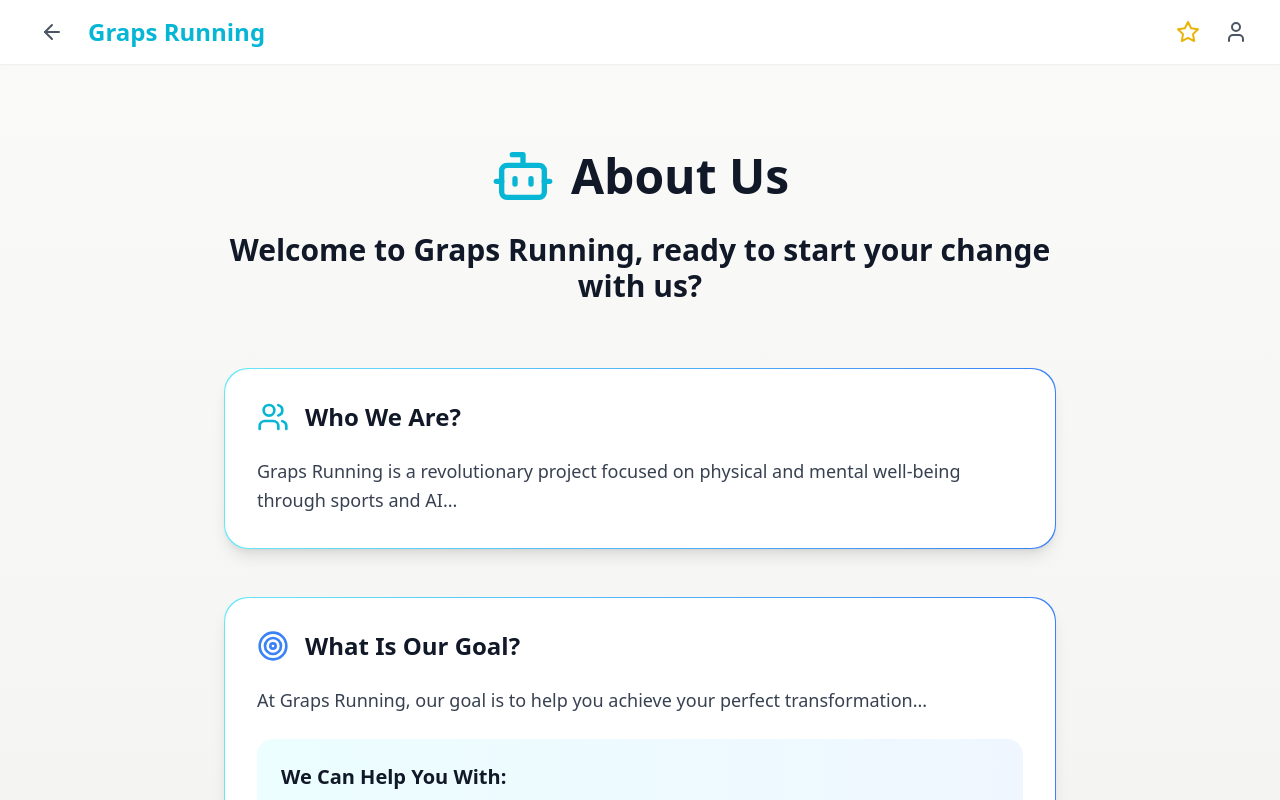
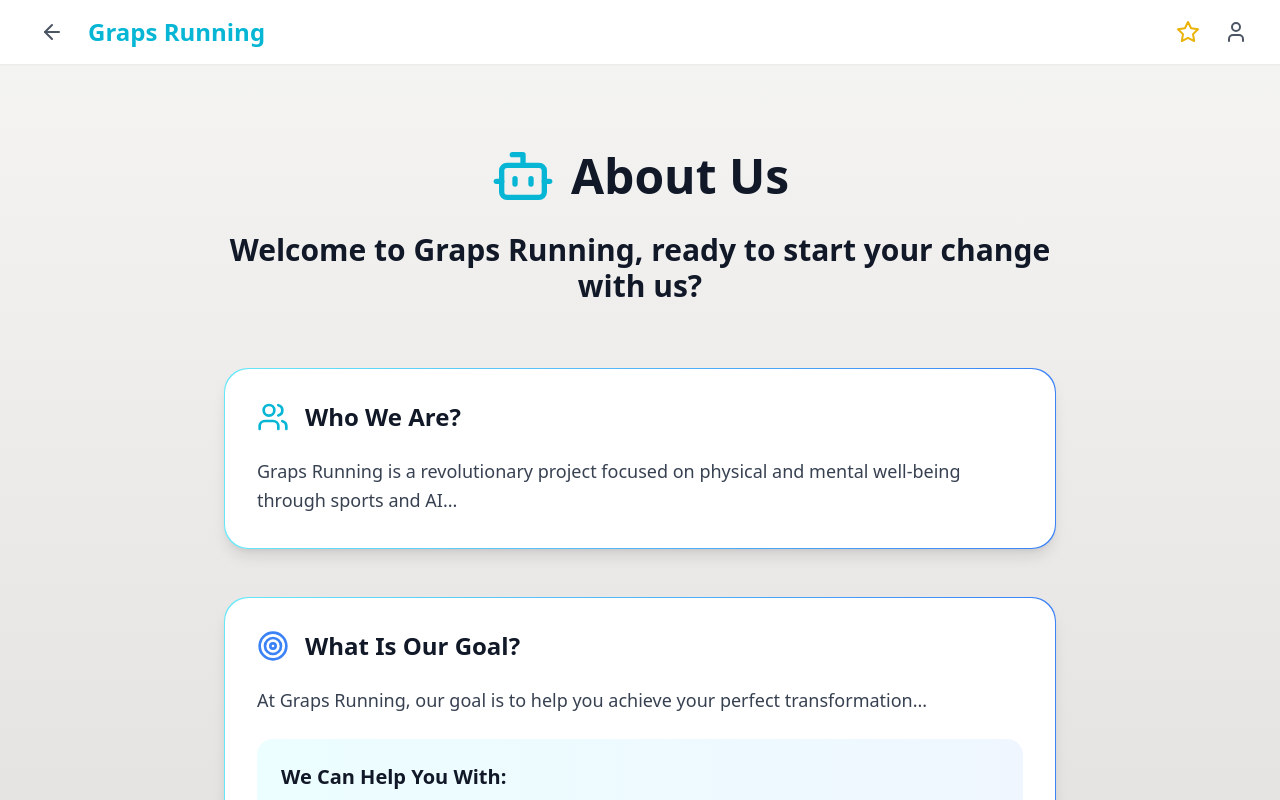
Before and after one commit to aaxeltorres/grapsrunning, a React (Vite) app: page /about in a window 1280 px wide. Shown: the top 800 px of the page. Built offline with nearby package versions, Linux system fonts and the light colour scheme; no server answers.

Commit message:
Change Background Color

```diff
--- a/src/pages/AboutUsPage.tsx
+++ b/src/pages/AboutUsPage.tsx
@@ -20,7 +20,7 @@
   const navigate = useNavigate();
 
   return (
-    <div className="min-h-screen bg-gradient-to-b from-stone-50 via-stone-100 to-stone-200">
+    <div className="min-h-screen bg-gradient-to-b from-stone-100 via-stone-200 to-stone-300">
       {/* HEADER */}
       <header className="bg-white shadow-sm sticky top-0 z-50">
         <div className="max-w-7xl mx-auto px-4 sm:px-6 lg:px-8">
```
